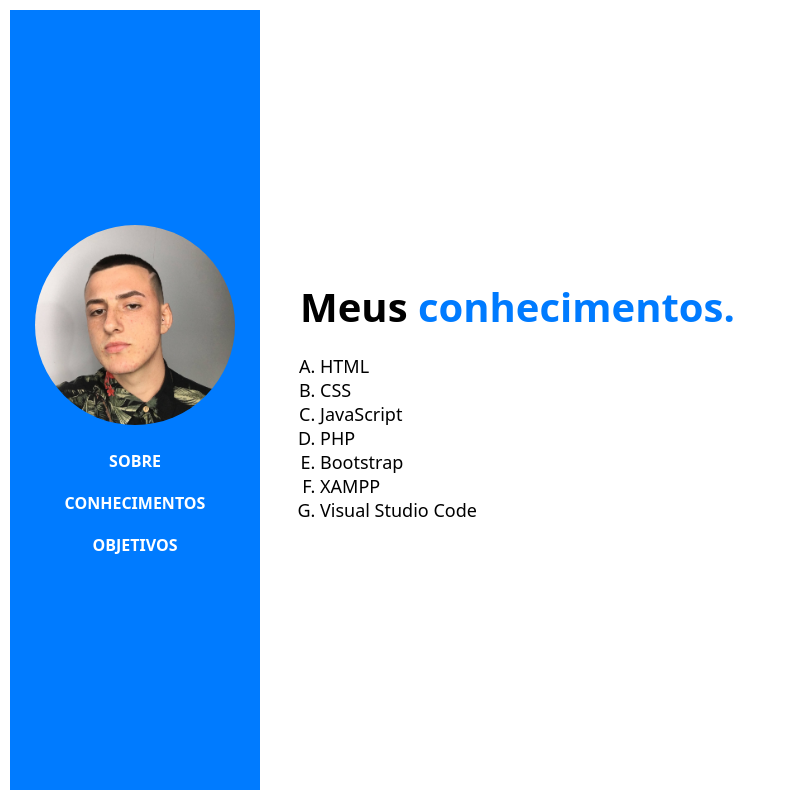
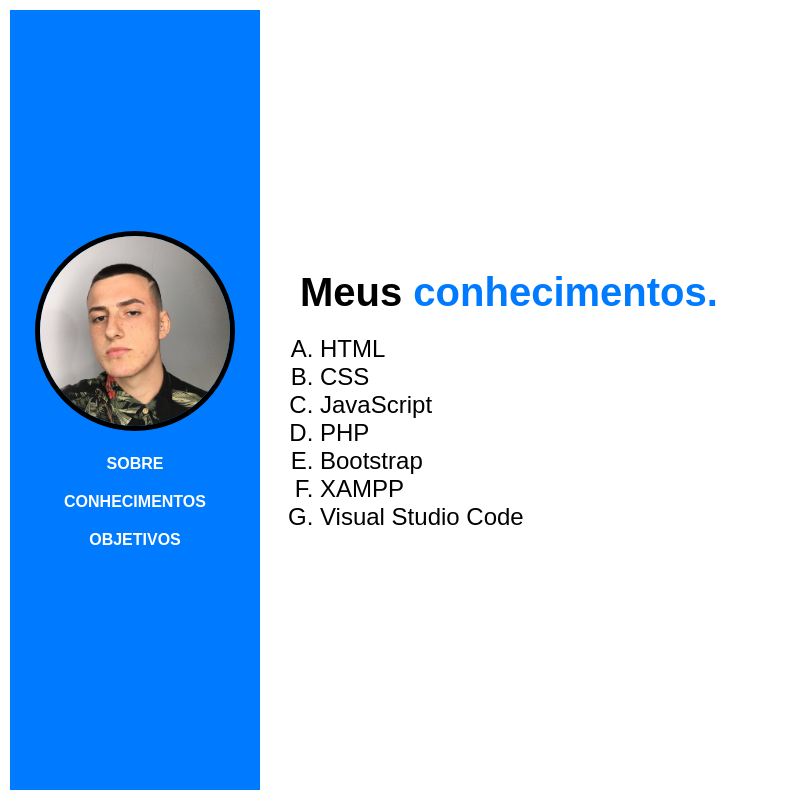
Before and after one commit to cassianosilvaa/Atividade-Final-de-Modulo, a plain HTML site: page currículo/conhecimentos.html in a window 1280 px wide. Shown: the whole page, without its empty margins (0-786 px from the left). Drawn offline with Linux system fonts and the light colour scheme.

Commit message:
reajuste

```diff
--- a/currículo/CSS/styles.css
+++ b/currículo/CSS/styles.css
@@ -4,9 +4,7 @@
     border: 0;
     box-sizing: border-box;
     text-decoration: none;
-    font-family: system-ui, -apple-system, BlinkMacSystemFont, "Segoe UI",
-        Roboto, Oxygen, Ubuntu, Cantarell, "Open Sans", "Helvetica Neue",
-        sans-serif;
+    font-family: Arial, Helvetica, sans-serif;
 }
 
 body {
@@ -32,9 +30,35 @@ main {
     justify-content: center;
 }
 
+h1 {
+    font-size: 60px;
+}
+
+h2 {
+    font-size: 40px;
+    margin-bottom: 20px;
+}
+span {
+    color: #007bff;
+}
+
 #self {
     height: 200px;
     border-radius: 50%;
+    border: 5px solid black;
+}
+
+#conhecimentos {
+    font-size: x-large;
+    display: flex;
+    flex-direction: column;
+    padding-left: 20px;
+}
+
+#large {
+    display: flex;
+    justify-content: space-between;
+    max-width: 150px;
 }
 
 .li-center {
@@ -44,30 +68,8 @@ main {
     padding: 10px;
 }
 
-
-
-
-h1 {
-    font-size: 60px;
-}
-
-h2 {
-    font-size: 40px;
-    margin-bottom: 20px;
-}
-
-span {
-    color: #007bff;
-}
-
 .font {
     font-size: large;
-}
-
-#large {
-    display: flex;
-    justify-content: space-between;
-    max-width: 150px;
 }
 
 .inline {
@@ -79,19 +81,12 @@ span {
     width: 20px;
 }
 
-#conhecimentos {
-    font-size: large;
-    display: flex;
-    flex-direction: column;
-    padding-left: 20px;
-}
-
-.pointer-1:hover{
+.pointer-1:hover {
     text-decoration: underline;
 }
-.pointer-2:hover{
+.pointer-2:hover {
     text-decoration: underline;
 }
-.pointer-3:hover{
+.pointer-3:hover {
     text-decoration: underline;
 }
```
Also changed, not shown: currículo/conhecimentos.html (+10 -3 lines), currículo/index.html (+17 -6 lines), currículo/objetivos.html (+10 -3 lines).
